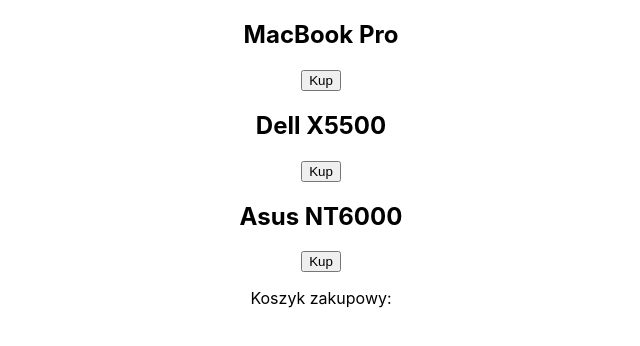
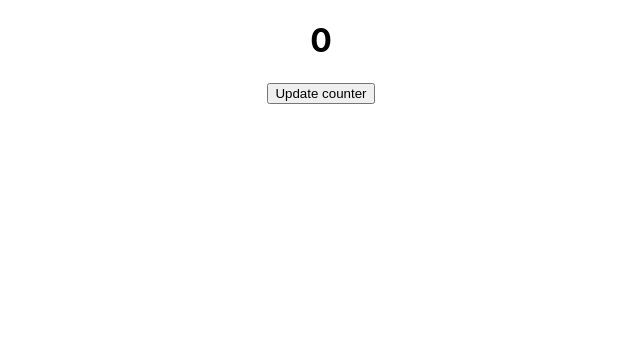
Before and after one commit to grzegorzkowalski/AplikacjeWebSPAReactRedux, a React (Create React App) app in the folder 1_Intro/cra/altkom-szkolenie/: page / in a window 1280 px wide. Shown: the top 346 px of the page, without its empty margins (319-959 px from the left). Built offline with nearby package versions, Linux system fonts and the light colour scheme; the HTML template or start-up script is replaced by a standard one.

Commit message:
przekazywanie zdarzeń

```diff
--- a/1_Intro/cra/altkom-szkolenie/src/App.js
+++ b/1_Intro/cra/altkom-szkolenie/src/App.js
@@ -11,6 +11,7 @@
 import TextTyper from "./components/TextTyper";
 import CustomTitle from "./components/CustomTitle";
 import Shop from "./components/Shop";
+import ButtonCounter from "./components/ButtonCounter";
 
 const menuItems = [
     {
@@ -56,7 +57,8 @@
       {/*<Buttons />*/}
       {/*<TextTyper text="Witaj!" />*/}
       {/*<CustomTitle />*/}
-      <Shop />
+      {/*<Shop />*/}
+      <ButtonCounter />
     </div>
   );
 }
--- /dev/null
+++ b/1_Intro/cra/altkom-szkolenie/src/components/ButtonCounter.js
@@ -0,0 +1,19 @@
+import {useState} from "react";
+import ButtonToClick from "./ButtonToClick";
+
+const ButtonCounter = () => {
+    const [counter, setCounter] = useState(0);
+
+    const addToCounter = () => {
+        setCounter(prev => prev + 1)
+    }
+
+    return (
+        <>
+            <h1>{counter}</h1>
+            <ButtonToClick onClick={addToCounter} />
+        </>
+    );
+};
+
+export default ButtonCounter;
--- /dev/null
+++ b/1_Intro/cra/altkom-szkolenie/src/components/ButtonToClick.js
@@ -0,0 +1,10 @@
+const ButtonToClick = ({onClick}) => {
+
+    return (
+        <button onClick={onClick}>
+            Update counter
+        </button>
+    );
+};
+
+export default ButtonToClick;
```
